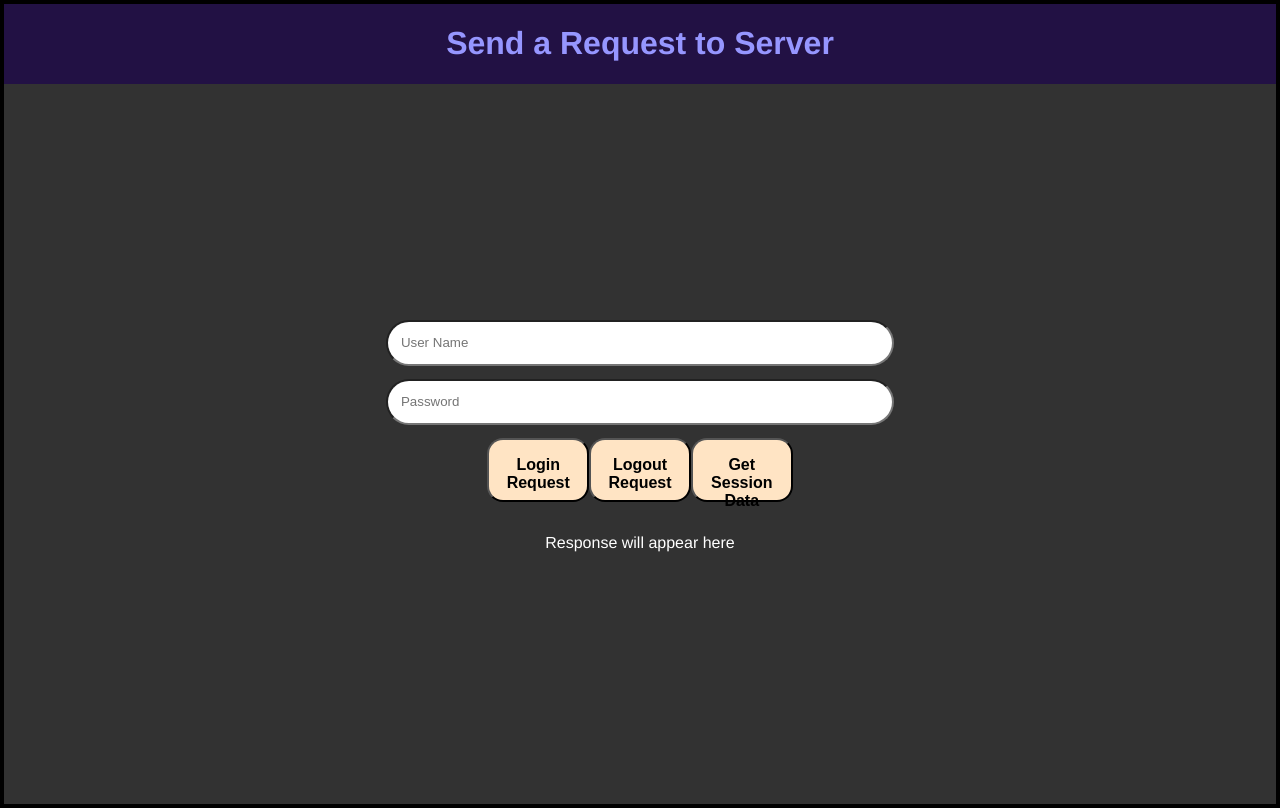
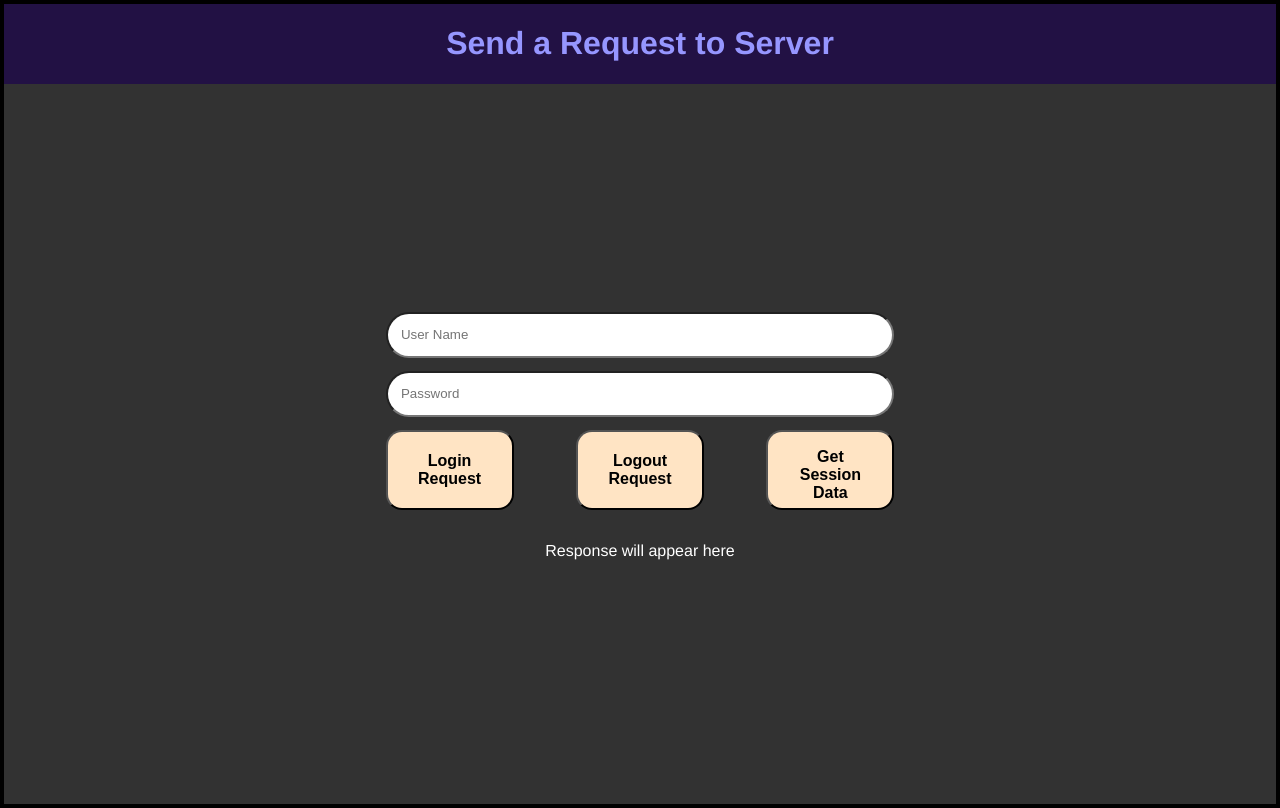
Before and after one commit to hAI-FA001/Test-Web-Concepts, a React (Create React App) app in the folder frontend/test-app/: page / in a window 1280 px wide. Built offline with nearby package versions, Linux system fonts and the light colour scheme; the HTML template or start-up script is replaced by a standard one.

Commit message:
update buttons appearance slightly

```diff
--- a/frontend/test-app/src/index.css
+++ b/frontend/test-app/src/index.css
@@ -45,14 +45,13 @@ body {
 
   width: 100%;
 
-  padding: 0 20%;
   margin-bottom: 1em;
 }
 
 button {
   padding: 1em 1em;
 
-  height: 4em;
+  height: 5em;
   width: 8em;
 
   background-color: bisque;
```
